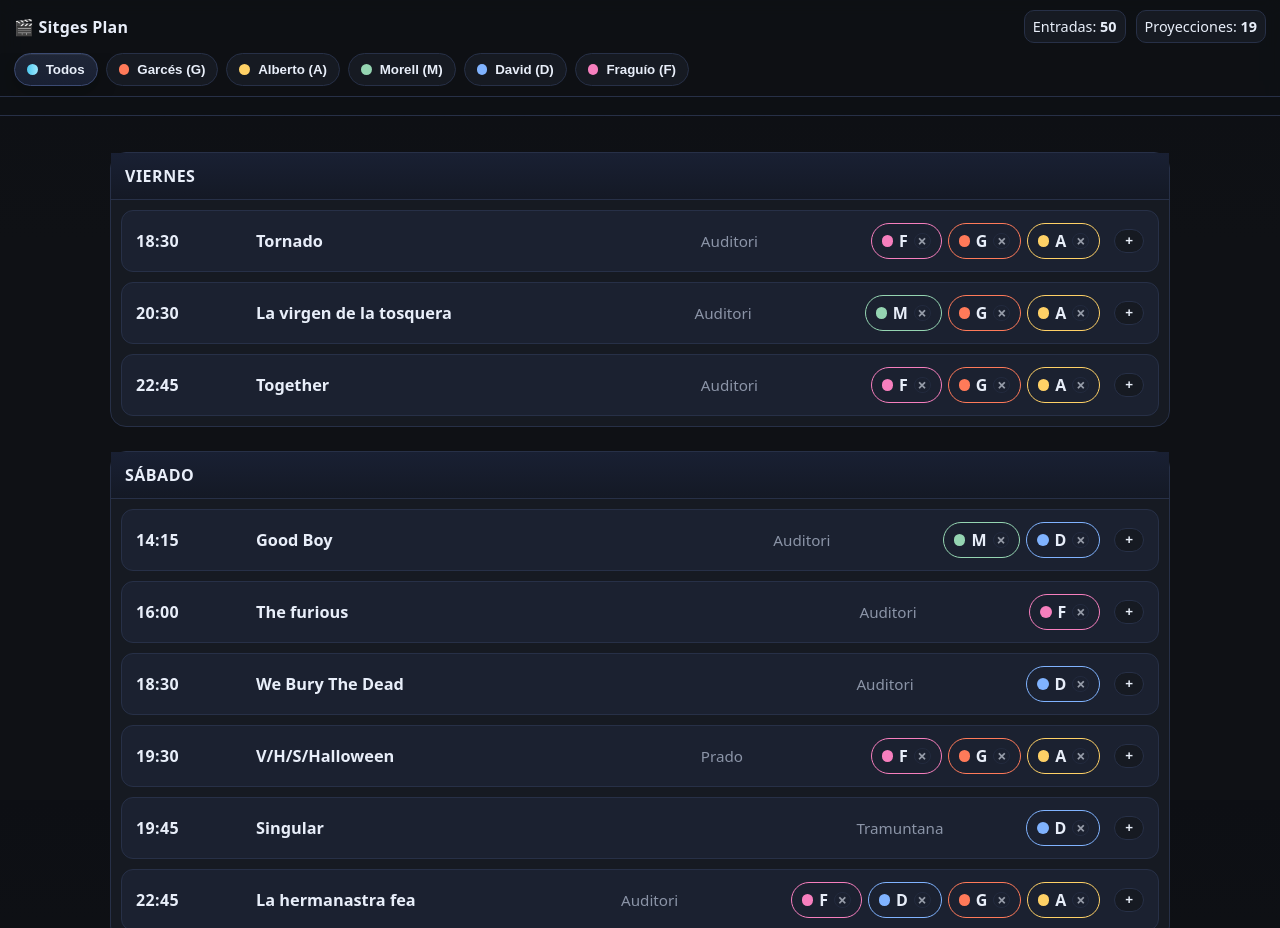
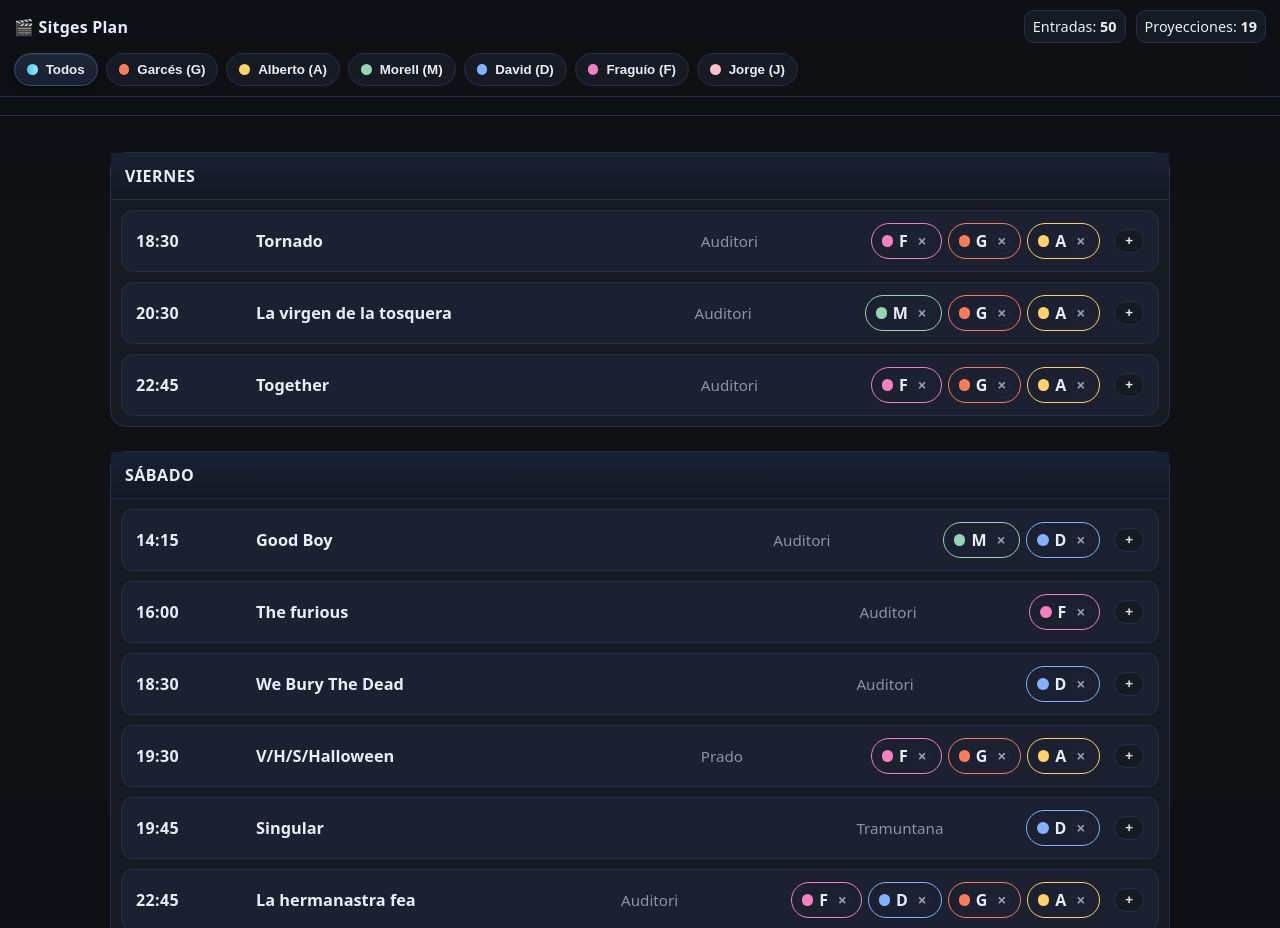
Before and after one commit to jfraguio/sitges, a plain HTML site: page index.html in a window 1280 px wide. Shown: the top 928 px of the page. Drawn offline with Linux system fonts and the light colour scheme.

Commit message:
Update index.html

```diff
--- a/index.html
+++ b/index.html
@@ -7,7 +7,7 @@
   <style>
     :root{
       --bg:#0f1115; --panel:#161a22; --card:#1b2130; --muted:#8b94a7; --text:#e8eef9; --accent:#4cc9f0; --accent-2:#a0e9ff; --ok:#6ee7b7; --border:#273047;
-      --G:#ff7a59; --A:#ffd166; --M:#95d5b2; --D:#80b3ff; --F:#f77fbe;
+      --G:#ff7a59; --A:#ffd166; --M:#95d5b2; --D:#80b3ff; --F:#f77fbe; --J:pink
     }
     *{box-sizing:border-box}
     html,body{height:100%}
@@ -142,8 +142,8 @@
 
   <script>
     // Datos base
-    const FRIENDS = { G:"Garcés", A:"Alberto", M:"Morell", D:"David", F:"Fraguío" };
-    const COLORS = { G:'var(--G)', A:'var(--A)', M:'var(--M)', D:'var(--D)', F:'var(--F)' };
+    const FRIENDS = { G:"Garcés", A:"Alberto", M:"Morell", D:"David", F:"Fraguío", J:"Jorge" };
+    const COLORS = { G:'var(--G)', A:'var(--A)', M:'var(--M)', D:'var(--D)', F:'var(--F)', J:'var(--J)' };
     const DAY_ORDER = ["VIERNES","SÁBADO","DOMINGO","LUNES","MARTES"];
     const DATA = {
       "VIERNES": [
```
